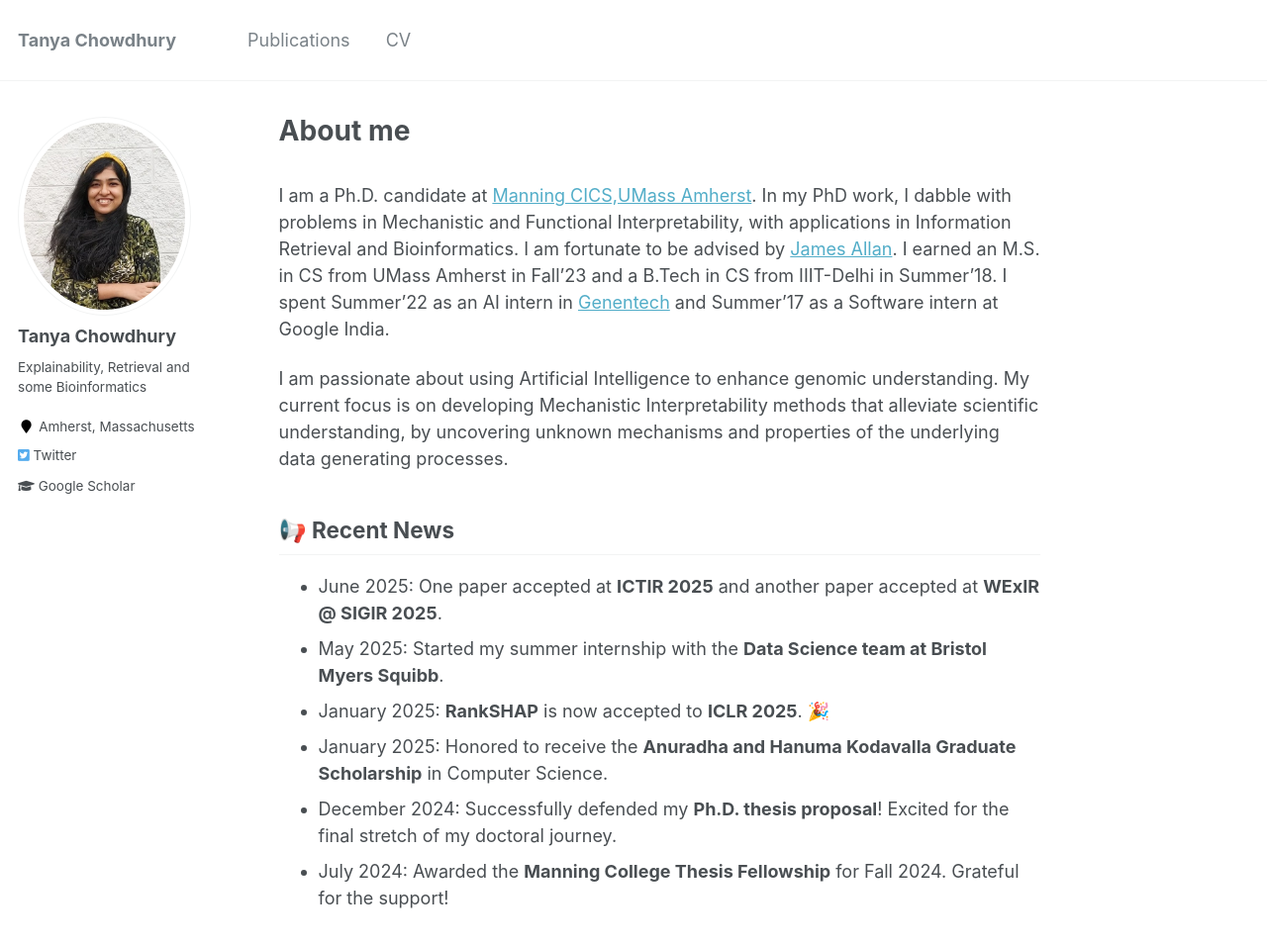
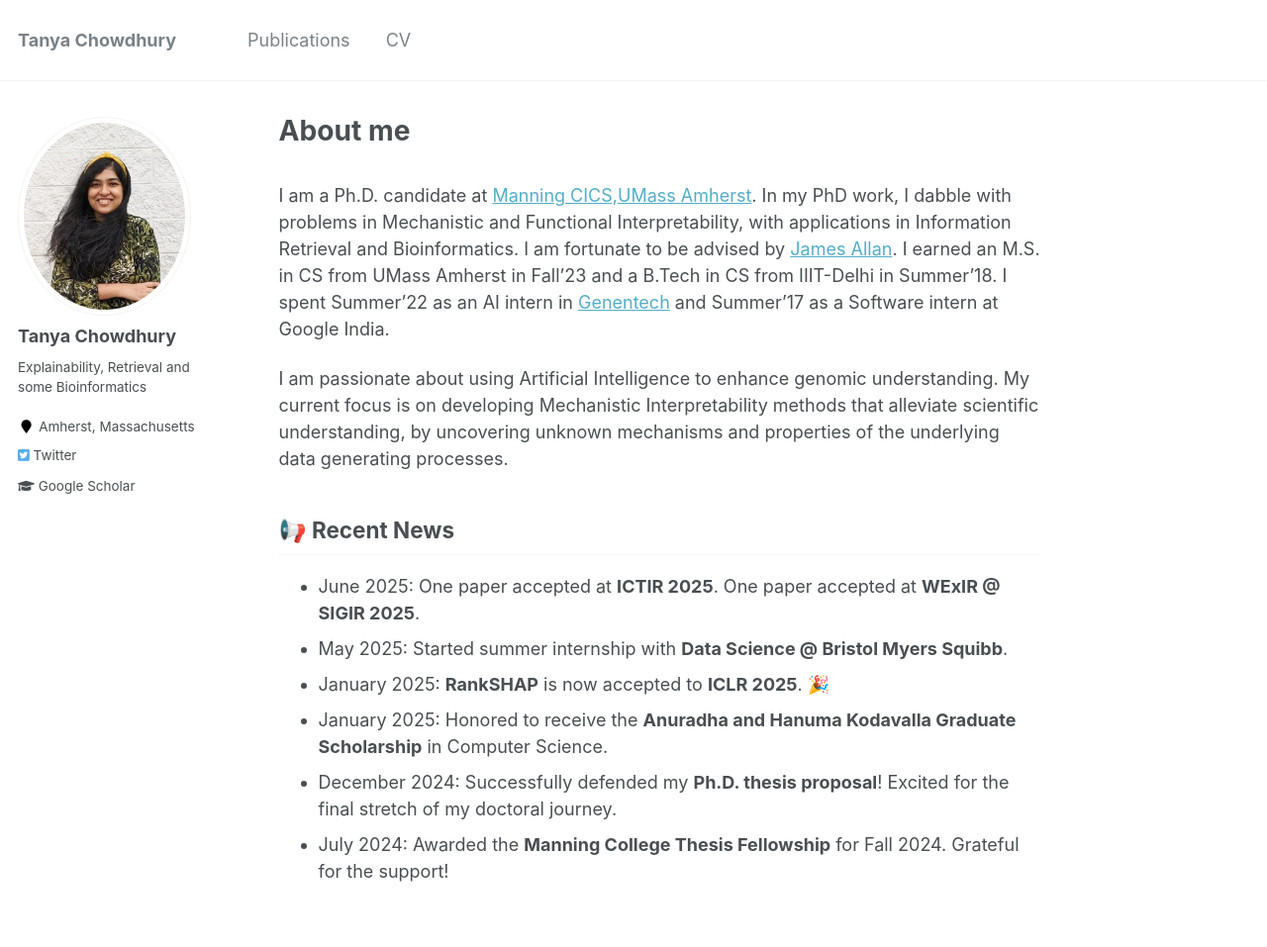
Before and after one commit to TaKneeAa/TaKneeAa.github.io, a Jekyll site: the page built from _pages/about.md, in a window 1280 px wide and 1128 px high. Shown: the top 957 px of the window at 99% size. Built offline with Jekyll 4.4.1, drawn with Linux system fonts in a browser that asks for light colours.

Commit message:
june25 commit

```diff
--- a/_pages/about.md
+++ b/_pages/about.md
@@ -61,9 +61,9 @@ I am passionate about using Artificial Intelligence to enhance genomic understan
 ## 📢 Recent News
 
 <ul class="news-list">
-  <li><span class="news-date"> June 2025:</span> One paper accepted at <b>ICTIR 2025</b> and another paper accepted at <b>WExIR @ SIGIR 2025</b>.</li>
+  <li><span class="news-date"> June 2025:</span> One paper accepted at <b>ICTIR 2025</b>. One paper accepted at <b>WExIR @ SIGIR 2025</b>.</li>
 
-  <li><span class="news-date"> May 2025:</span> Started my summer internship with the <b>Data Science team at Bristol Myers Squibb</b>.</li>
+  <li><span class="news-date"> May 2025:</span> Started summer internship with <b>Data Science @ Bristol Myers Squibb</b>.</li>
 
   <li><span class="news-date"> January 2025:</span> <b>RankSHAP</b> is now accepted to <b>ICLR 2025</b>. 🎉</li>
 
```
